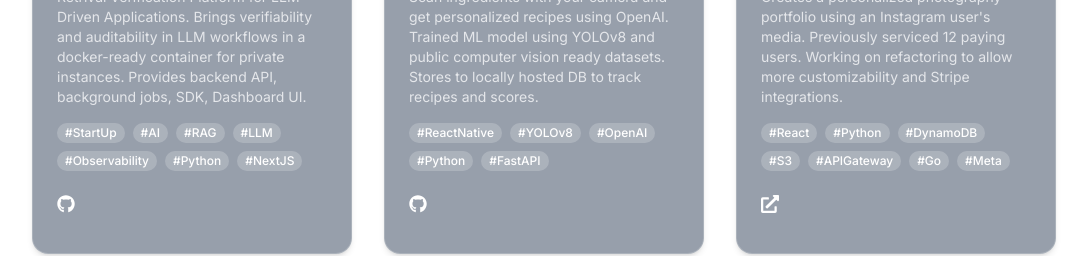
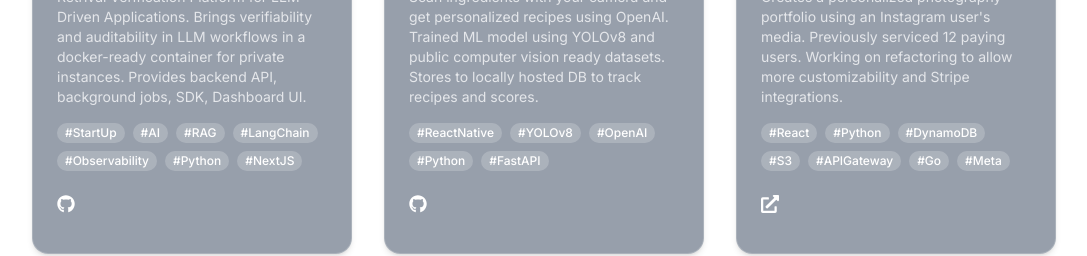
Before and after one commit to PeterShin23/just-me, a Next.js app: page / in a window 1280 px wide. Shown: the part 1460-1716 px from the top of the page, without its empty margins (96-1183 px from the left). Built offline with nearby package versions, Linux system fonts and the light colour scheme.

Commit message:
updating project text

```diff
--- a/src/components/projects/Project.tsx
+++ b/src/components/projects/Project.tsx
@@ -9,7 +9,7 @@ const projects = [
     id: 'project-1',
     title: 'Mindria AI - Founder',
     description: 'Retrival Verification Platform for LLM-Driven Applications. Brings verifiability and auditability in LLM workflows in a docker-ready container for private instances. Provides backend API, background jobs, SDK, Dashboard UI.',
-    tags: ['StartUp', 'AI', 'RAG', 'LLM', 'Observability', 'Python', 'NextJS'],
+    tags: ['StartUp', 'AI', 'RAG', 'LangChain', 'Observability', 'Python', 'NextJS'],
     repoUrl: 'https://github.com/mindria-ai',
     customTitleStyle: "animated-gradient"
   },
```
